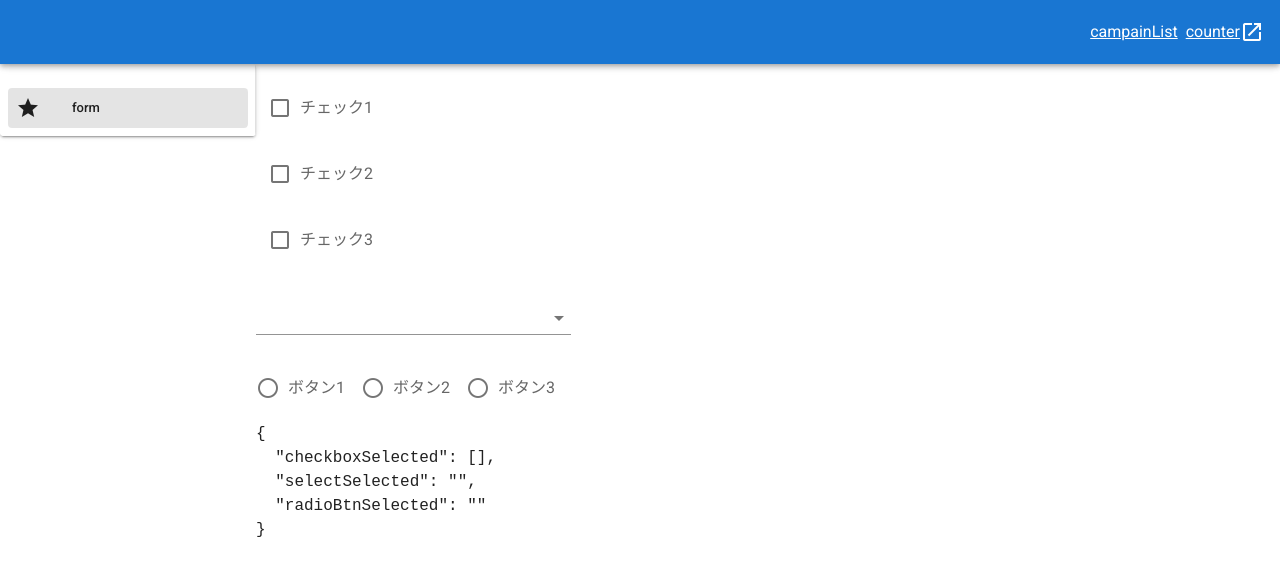
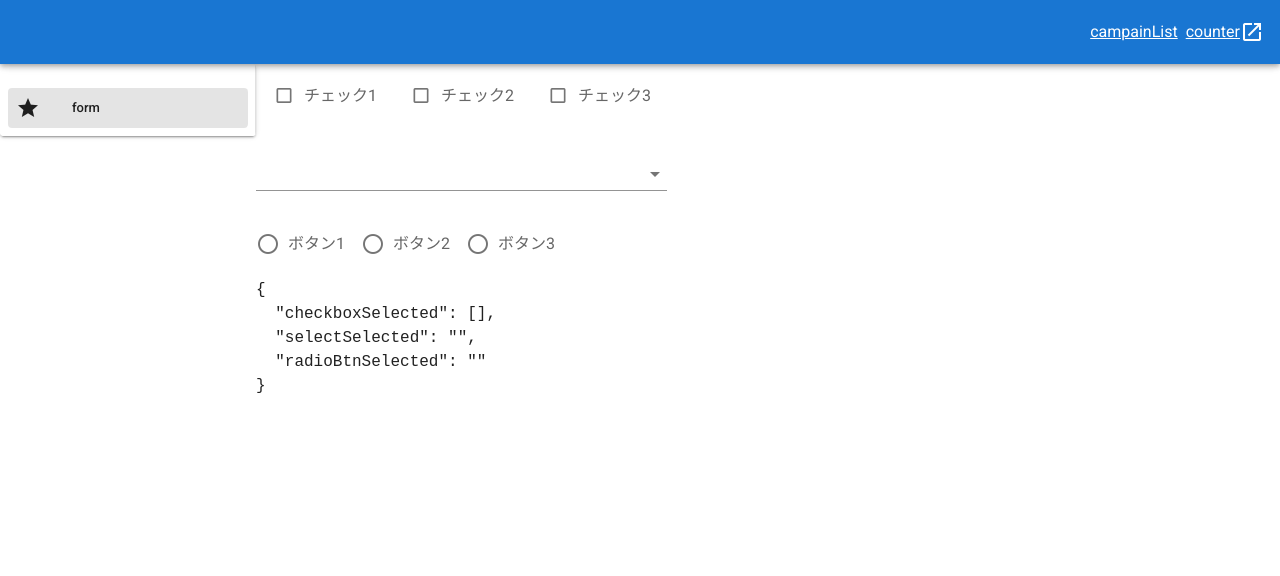
Before and after one commit to basicactor/my-vue2-sandbox, a Vue app: page /form in a window 1280 px wide. Shown: the top 576 px of the page. Built offline with nearby package versions, Linux system fonts and the light colour scheme.

Commit message:
チェックボックスを横並びにする

```diff
--- a/src/components/checkboxes/DefaultCheckbox.vue
+++ b/src/components/checkboxes/DefaultCheckbox.vue
@@ -1,14 +1,18 @@
 <template>
   <v-container fluid>
+    <v-row justify="space-around">
       <template v-for="item in items">
         <v-checkbox
           v-model="selected"
+          class="ma-4"
           :key="item.value"
           :label="item.label"
           :value="item.value"
+          dense
           @change="onChange"
         />
       </template>
+    </v-row>
   </v-container>
 </template>
 
```
Lines whose indentation alone changed are shown as unchanged.
